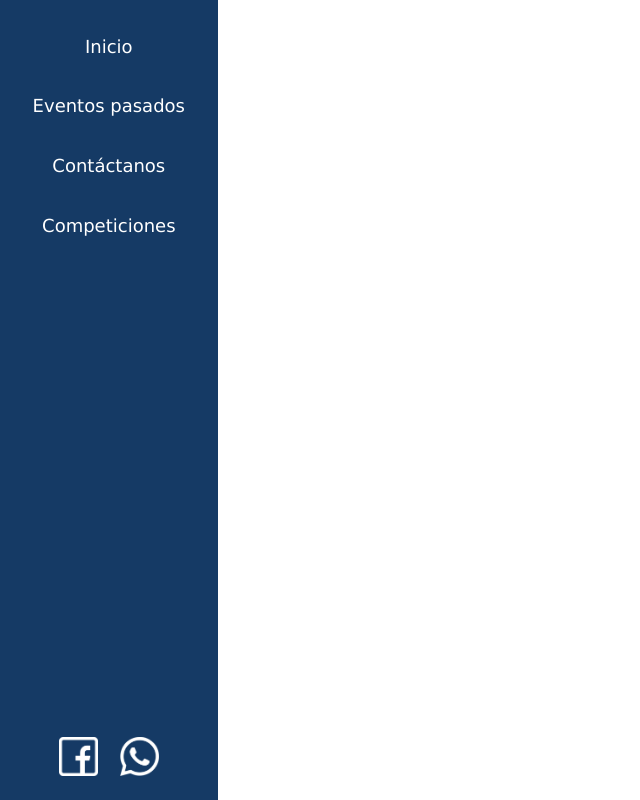
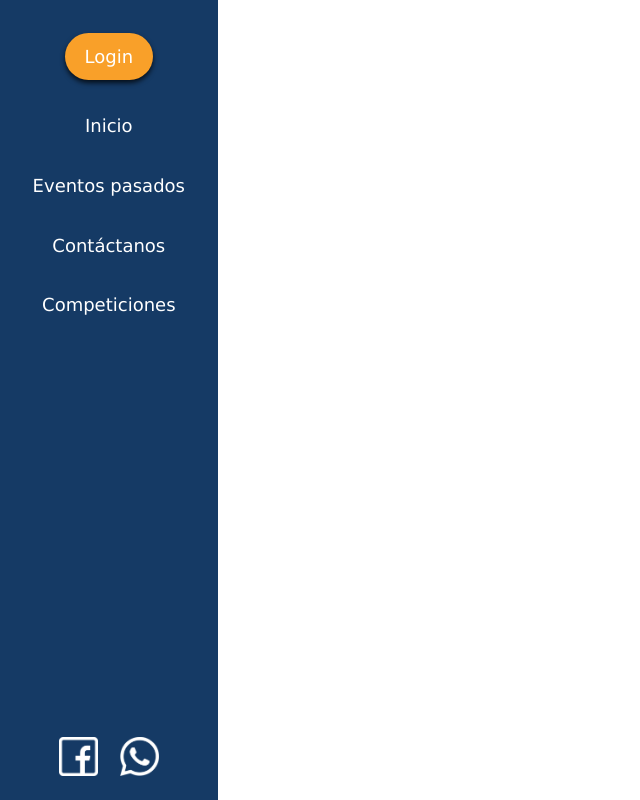
Before and after one commit to garyMamaniCortez/focasoft-front, a React (Create React App) app: page / in a window 1280 px wide. Shown: the whole page, without its empty margins (0-640 px from the left). Built offline with nearby package versions, Linux system fonts and the light colour scheme.

Commit message:
feat: se agrego el boton que tendra la funcion de iniciar sesion en el navbar

```diff
--- a/src/components/organisms/navbar/Navbar.jsx
+++ b/src/components/organisms/navbar/Navbar.jsx
@@ -1,12 +1,19 @@
 import React from "react"
-import "./navbar.css"
+
 import face from "./facebook.png"
 import wpp from "./whatsapp.png"
+
+import Boton from "../../atoms/boton/Boton"
+
+import "./navbar.css"
 function Navbar(){
     return(
         <div className="navbarContent w3-left w3-col">
             <nav className="navbar">
             <ul>
+                <li className="option">
+                    <Boton text="Login" buttonType="formButton"></Boton>
+                </li>
                 <li className="option">
                     <a href="#">Inicio</a>
                 </li>
```
